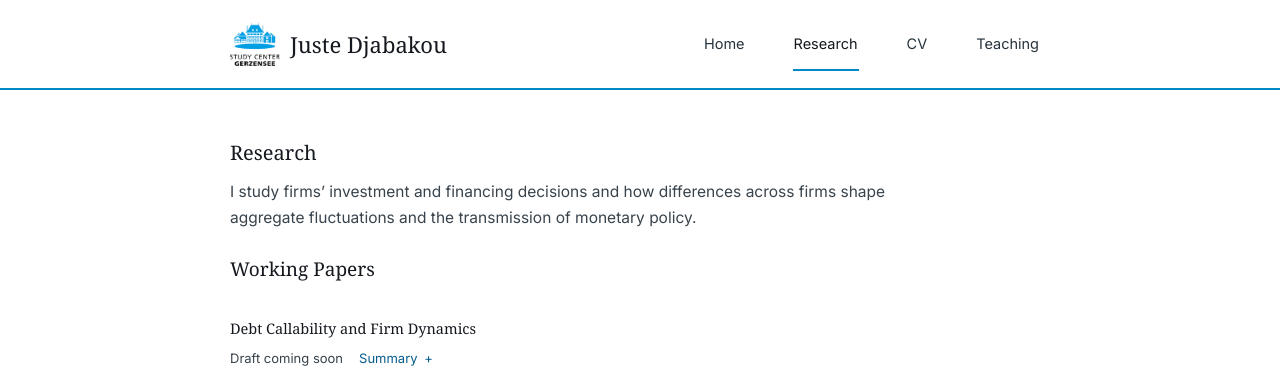
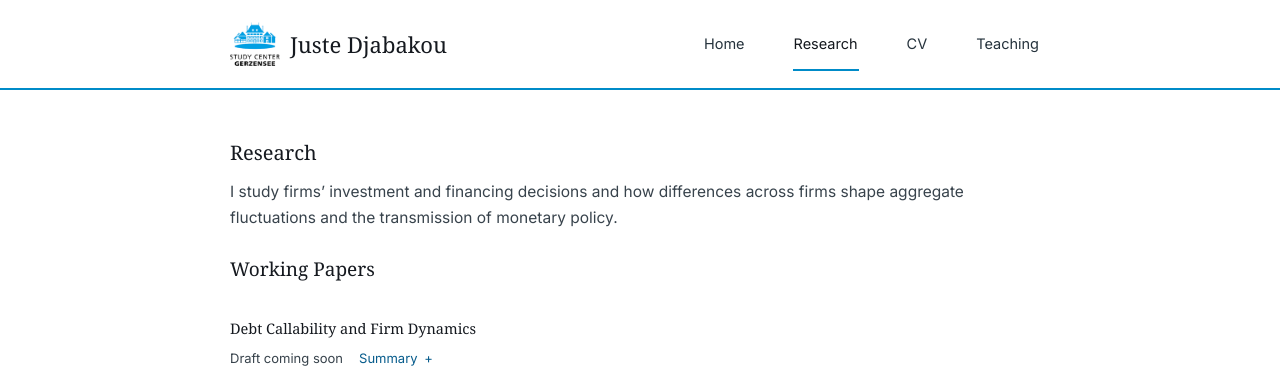
Before and after one commit to justedjabakou/justedjabakou.github.io, a Jekyll site: the page built from 2_research.md, in a window 1280 px wide. Shown: the top 376 px of the page. Built offline with Jekyll 4.4.1, drawn with Linux system fonts in a browser that asks for light colours.

Commit message:
Let introductions and paper summaries fill the content width

```diff
--- a/assets/css/style.scss
+++ b/assets/css/style.scss
@@ -284,7 +284,7 @@ h3,
 }
 
 .page-heading > p {
-  max-width: 680px;
+  max-width: none;
   margin: 14px 0 0;
   color: var(--muted);
   font-size: 0.88rem;
@@ -440,7 +440,7 @@ h3,
 }
 
 .paper-details p {
-  max-width: 650px;
+  max-width: none;
   margin: 10px 0 0;
 }
 
```
